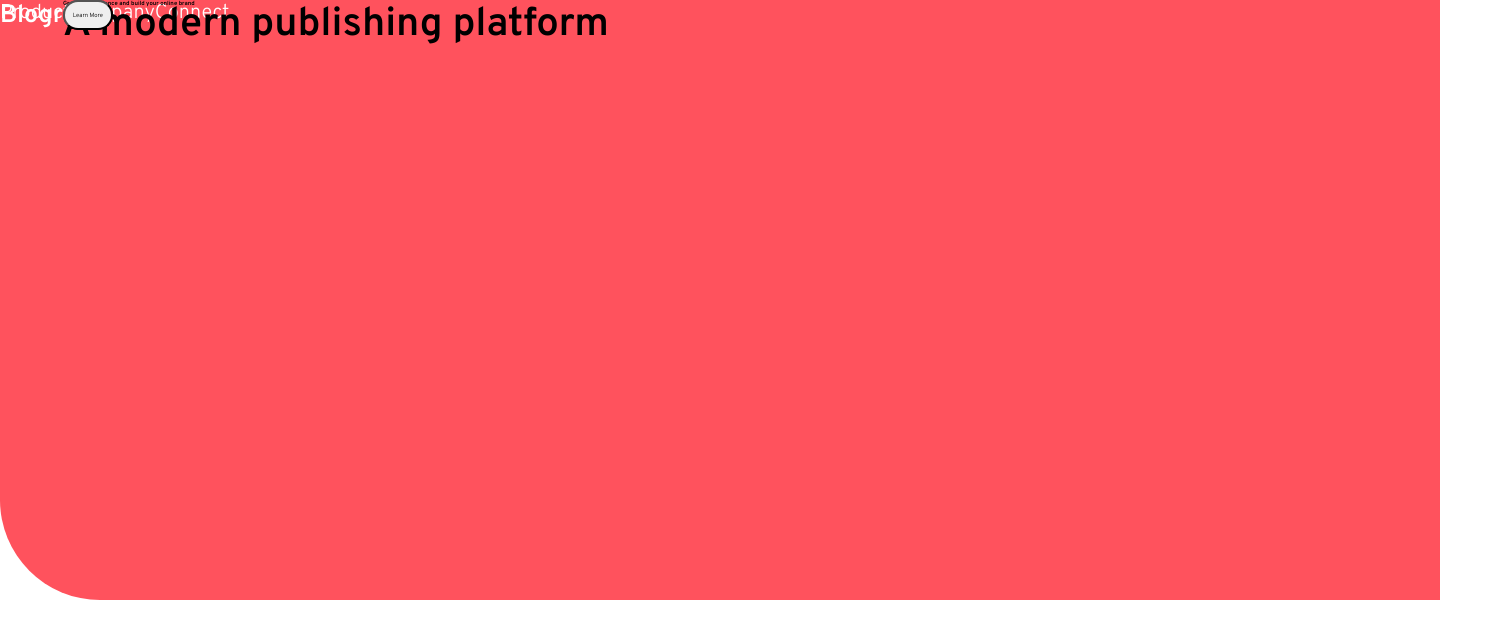
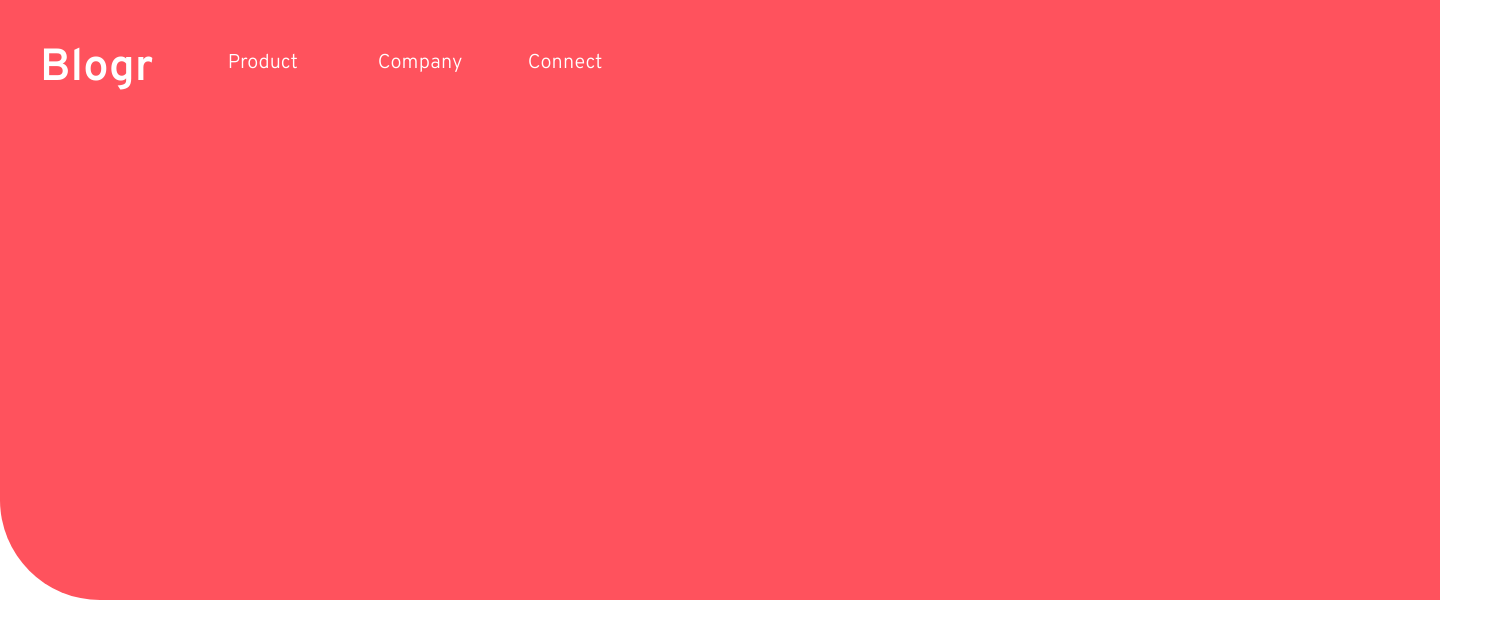
Before and after one commit to monsor3s/react-blogr-landing-page, a React (Create React App) app: page / in a window 1280 px wide. Shown: the top 638 px of the page, 1503 px wide, since content can reach past the window. Built offline with nearby package versions, Linux system fonts and the light colour scheme.

Commit message:
updt cmmt header

```diff
--- a/src/Header/HeaderElements.js
+++ b/src/Header/HeaderElements.js
@@ -13,15 +13,27 @@ export const HeaderContainer = styled.div`
 `;
 
 export const HeaderTitle = styled.h1`
-    font-size: 25px;
+    width: 300px;
+    height: 100px;
+    font-size: 45px;
     color: var(--white);
+    padding: 40px 0 0 40px;
+    display: inline-block;
 `;
 
-export const HeaderMenu = styled.div`
-    position: absolute;
+export const HeaderMenu = styled.ul`
+    width: 600px;
+    height: 100px;
+    padding: 50px 0 0 50px;
+    display: flex;
+    justify-content: center;
+    align-items: space-between;
+    list-style: none;
 `;
 
-export const HeaderItem = styled.a`
+export const HeaderItem = styled.li`
+    width: 150px;
+    height: 100px;
     font-size: 20px;
     color: var(--white);
 `;
--- a/src/Header/index.js
+++ b/src/Header/index.js
@@ -25,10 +25,7 @@ export const Header = () => {
                 <HeaderItem>Connect</HeaderItem>
             </HeaderMenu>
             <HeaderBody>
-              <TitleHeaderBody>A modern publishing platform</TitleHeaderBody>
-              <SubtitleHeaderBody>Grow your audience and build your online brand</SubtitleHeaderBody>
-              <ButtonStart>Start for Free</ButtonStart>
-              <ButtonLearn>Learn More</ButtonLearn>
+
             </HeaderBody>
         </HeaderContainer>
       </Head>
```
